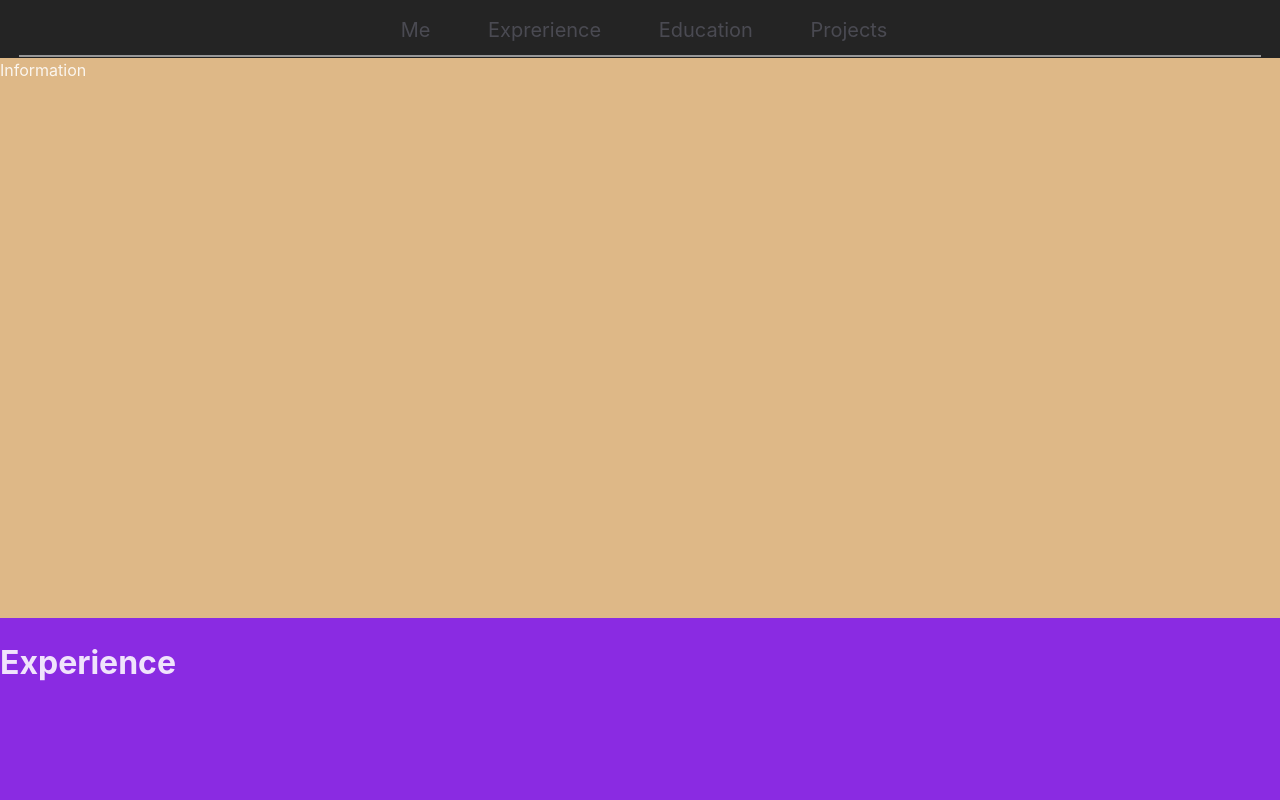
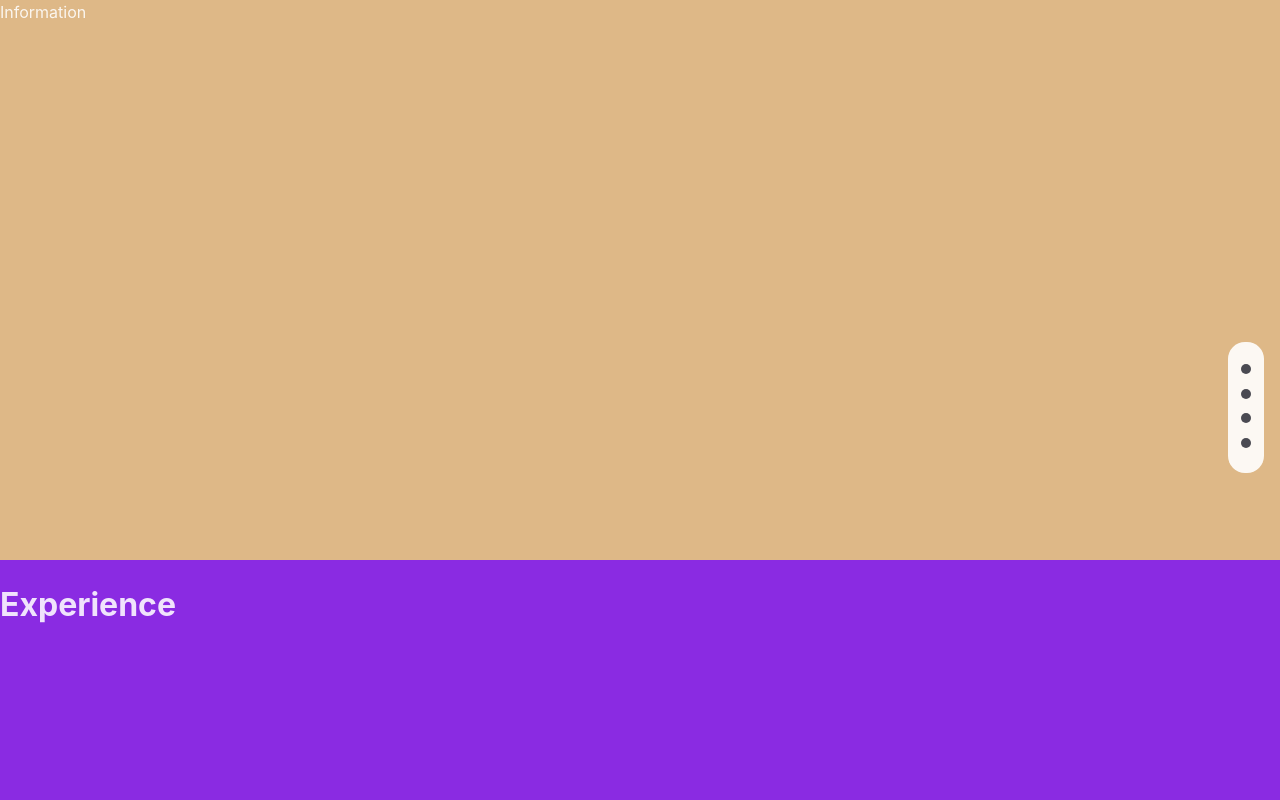
Before and after one commit to celalkilnc/career-canvas, a React (Vite) app: page / in a window 1280 px wide. Shown: the top 800 px of the page. Built offline with nearby package versions, Linux system fonts and the light colour scheme.

Commit message:
navbar changed

```diff
--- a/src/components/common/navbar/Navbar.jsx
+++ b/src/components/common/navbar/Navbar.jsx
@@ -5,11 +5,9 @@ import { Link, useLocation } from "react-router-dom";
 function Navbar() {
   const [activeSection, setActiveSection] = useState("");
 
-
   // const location =    useLocation();
 
   useEffect(() => {
-
     const observer = new IntersectionObserver(
       (entries) => {
         entries.forEach((entry) => {
@@ -32,7 +30,6 @@ function Navbar() {
 
   return (
     <div className="navbar">
-      <div className="navElements">
       <ul className="navItems">
         <li className="navItem">
           <a
@@ -40,7 +37,7 @@ function Navbar() {
             className="navItem"
             style={{ textDecoration: "none" }}
           >
-              Me
+            <div className="ball"></div>
           </a>
         </li>
         <li className="navItem">
@@ -49,7 +46,7 @@ function Navbar() {
             className="navItem"
             style={{ textDecoration: "none" }}
           >
-              Exprerience
+            <div className="ball"></div>
           </a>
         </li>
         <li className="navItem">
@@ -58,7 +55,7 @@ function Navbar() {
             className="navItem"
             style={{ textDecoration: "none" }}
           >
-              Education
+            <div className="ball"></div>
           </a>
         </li>
         <li className="navItem">
@@ -67,11 +64,10 @@ function Navbar() {
             className="navItem"
             style={{ textDecoration: "none" }}
           >
-              Projects
+            <div className="ball"></div>
           </a>
         </li>
       </ul>
-      </div>
     </div>
   );
 }
--- a/src/components/common/navbar/NavbarStyle.css
+++ b/src/components/common/navbar/NavbarStyle.css
@@ -1,24 +1,23 @@
 .navbar {
-    width: 92%;
-    height: 3rem;
-    padding: 0 2rem;
-
+  width: 100%;
+  height: 100%;
+   padding-right: 2rem;
   /* background: rgba(255, 255, 255, 0.9);
     backdrop-filter: blur(); */
 
   background-color: transparent;
-    border-bottom: solid 2px rgba(255, 255, 255, 0.527);
+  /* border: solid 2px rgba(255, 255, 255, 0.527); */
 
   position: fixed;
   top: 7px;
   /* border-radius: 5px; */
 
   display: flex;
-    flex-direction: row;
-    align-items: center;
+  flex-direction: column;
+  align-items: end;
   justify-content: center;
+
 }
-
 
 .logo {
   margin: 0;
@@ -33,40 +32,38 @@
   padding-left: 0.3rem;
   cursor: pointer;
 }
-
-.navElements {
-    display: flex;
-    flex-direction: row;
-    align-items: center;
-    height: 100%;
-}
-
 .navItems {
   font-size: 20px;
   width: auto;
   display: flex;
-
+  flex-direction: column;
+  justify-content: center;
+  align-items: center;
+  padding: 1rem 0;
   margin: 0;
+  /* border: #333338 2px solid; */
+  border-radius: 17px;
+  background: rgba(255, 255, 255, 0.9);
+  backdrop-filter: blur(1px);
 }
 
 .navItem {
   display: flex;
   align-items: center;
   list-style-type: none;
-    margin-right: 1rem;
+
   color: #4a4a52;
   padding: 0.2rem 0.4rem;
-    /* border-radius: 5px; */
+  /* border-radius: 5px;  */
   border-bottom: transparent solid 1px;
 
   transition: all 0.2s;
 }
 
-.activeNavItem{
+.activeNavItem {
   display: flex;
   align-items: center;
   list-style-type: none;
-    margin-right: 1rem;
   color: rgba(255, 255, 255, 0.9);
   padding: 0.2rem 0.4rem;
   /* border-radius: 5px; */
@@ -83,6 +80,15 @@
   cursor: pointer;
 }
 
+.ball{
+    width:  10px;
+    height: 10px;
+    border-radius: 15px;
+    margin: 0;
+padding: 0;
+    background-color: #4a4a52;
+}
+
 @media only screen and (max-width: 970px) {
   .navbar {
     width: 100%;
--- a/src/pages/home/HomeStyle.css
+++ b/src/pages/home/HomeStyle.css
@@ -1,5 +1,5 @@
 .home {
-  padding-top: 3.6rem;
+  /* padding-top: 3.6rem; */
   width: 100%;
 
   display: flex;
```
Lines whose indentation alone changed are shown as unchanged.
